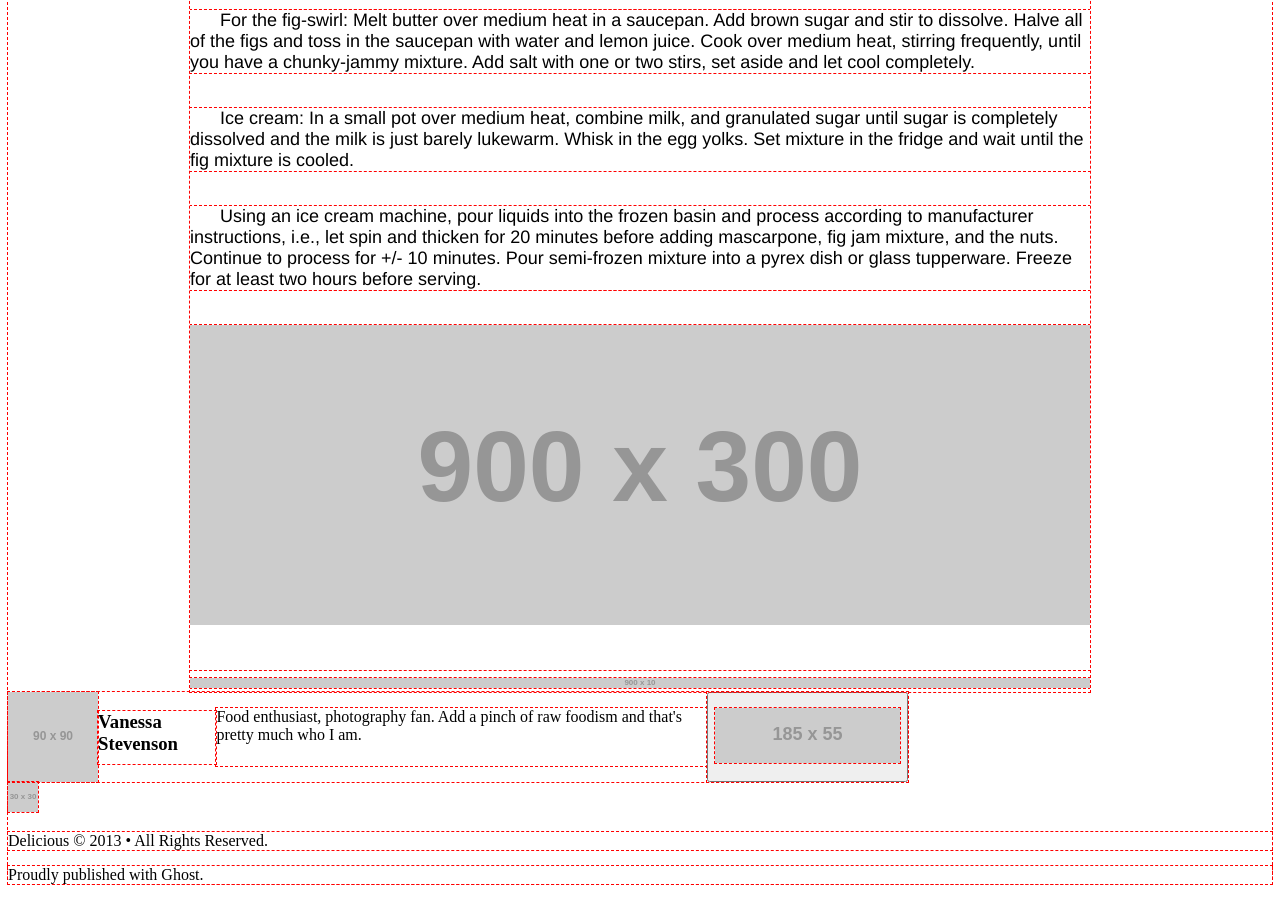
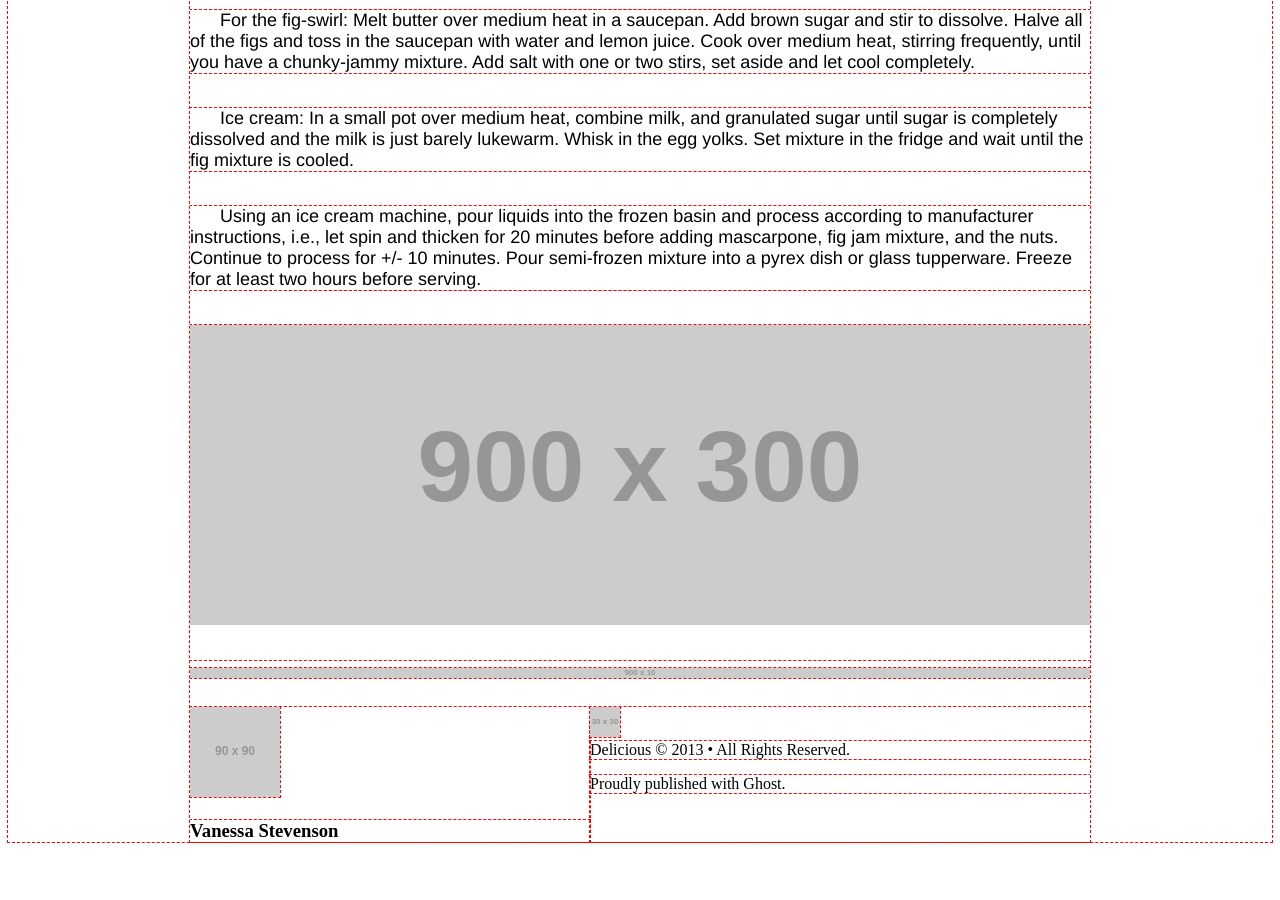
Before and after one commit to chandlerpuckett/chocolate-pizza, a plain HTML site: page index.html in a window 1280 px wide. Shown: the part 925-1825 px from the top of the page. After the commit the page ends 1775 px from the top, so only its background shows below. Drawn offline with Linux system fonts and the light colour scheme; placeholder pictures from the web are drawn by us.

Commit message:
working on footer

```diff
--- a/index.html
+++ b/index.html
@@ -57,20 +57,24 @@
 
       <img id="bottom-break" src="https://placehold.it/900x10/222" />
 
-    </main>
-
 
       <footer>
+
+        <div id="author-tag">
           <img src="https://placehold.it/90x90/222" />
           <h3>Vanessa Stevenson</h3>
           <p>Food enthusiast, photography fan. Add a pinch of raw foodism and that's pretty much who I am.</p>
           <button><img src="https://placehold.it/185x55/222" /></button>
-    </footer>
+        </div>
 
+        <div>
           <img src="https://placehold.it/30x30/222" />
           <p>Delicious © 2013 • All Rights Reserved.</p>
           <p>Proudly published with Ghost.</p>
+        </div>
 
+      </footer>
+    </main>
   </body>
 
 </html>
--- a/style.css
+++ b/style.css
@@ -99,14 +99,28 @@ main > section > p {
 }
 
 #notebook {
-  padding-bottom: 45px;
+  padding-bottom: 35px;
 }
 
 /* ==================== FOOTER ==================== */
 
 footer {
+  overflow: hidden;
+  margin-top: 25px;
   display: flex;
-  align-content: center;
+}
+
+#author-tag {
   width: 900px;
-  height: auto;
+  height: 135px;
 }
+
+#author-tag > h3 {
+  width: 400px;
+  height: fit-content;
+}
+
+#author-tag > p {
+  width: auto;
+  height: fit-content;
+}
```
Lines whose indentation alone changed are shown as unchanged.
